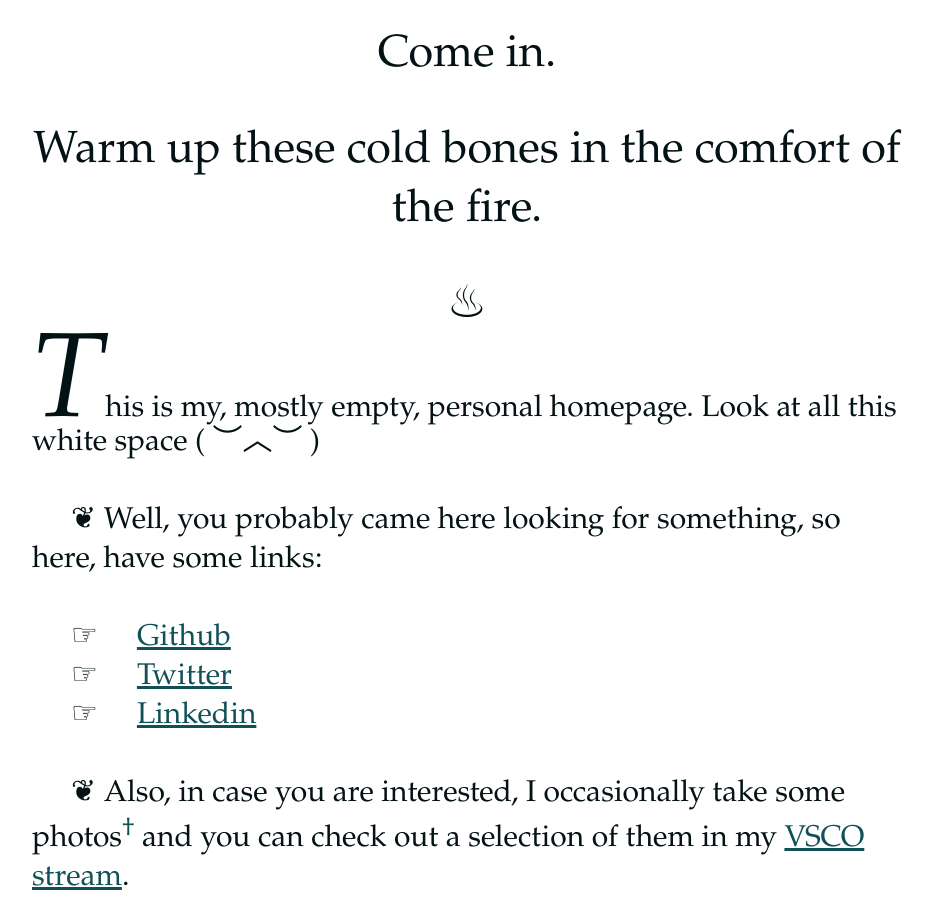
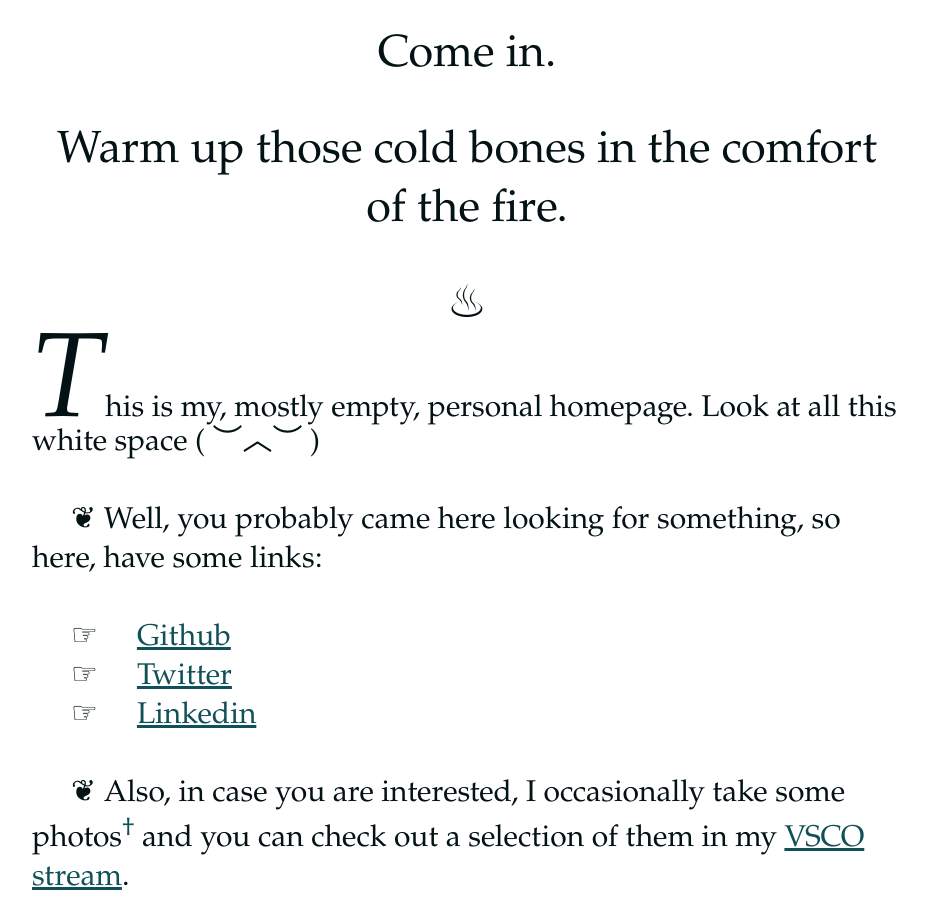
Before and after one commit to lfac-pt/lfac-pt.github.io, a plain HTML site: page index.html in a window 1280 px wide. Shown: the part 1000-1920 px from the top of the page, without its empty margins (173-1106 px from the left). Drawn offline with Linux system fonts and the light colour scheme.

Commit message:
Fixed typo

```diff
--- a/index.html
+++ b/index.html
@@ -170,7 +170,7 @@
 
             <h2>Come in.</h2>
 
-            <h2>Warm up these cold bones in the comfort of the fire.</h2>
+            <h2>Warm up those cold bones in the comfort of the fire.</h2>
 
             <h2>&#9832</h2>
 
```
